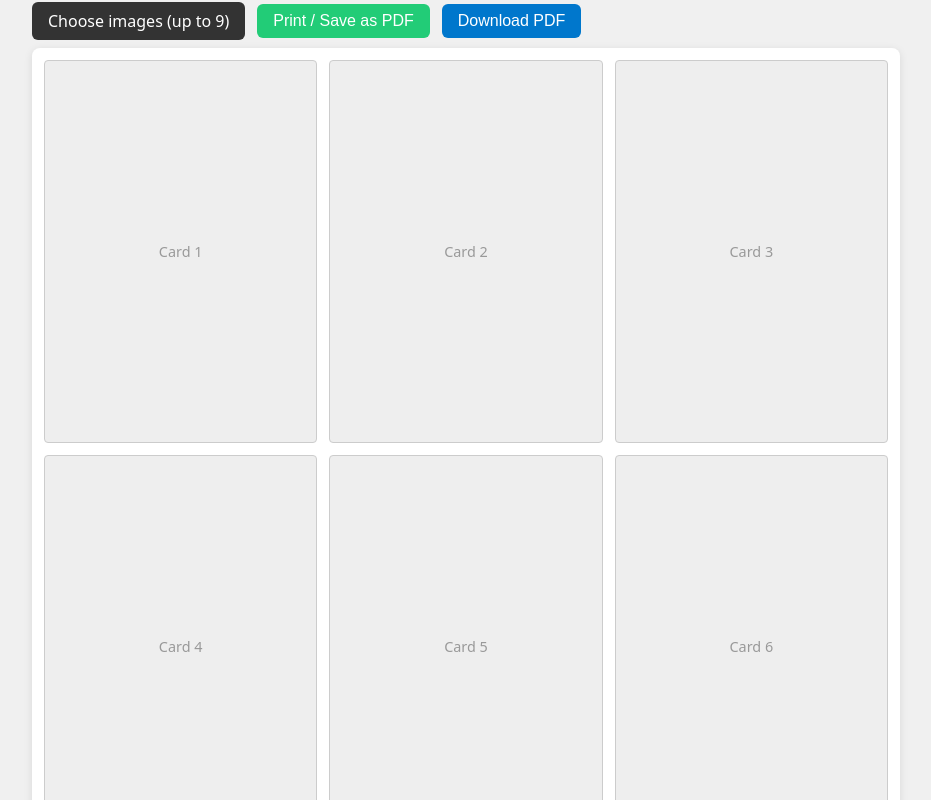
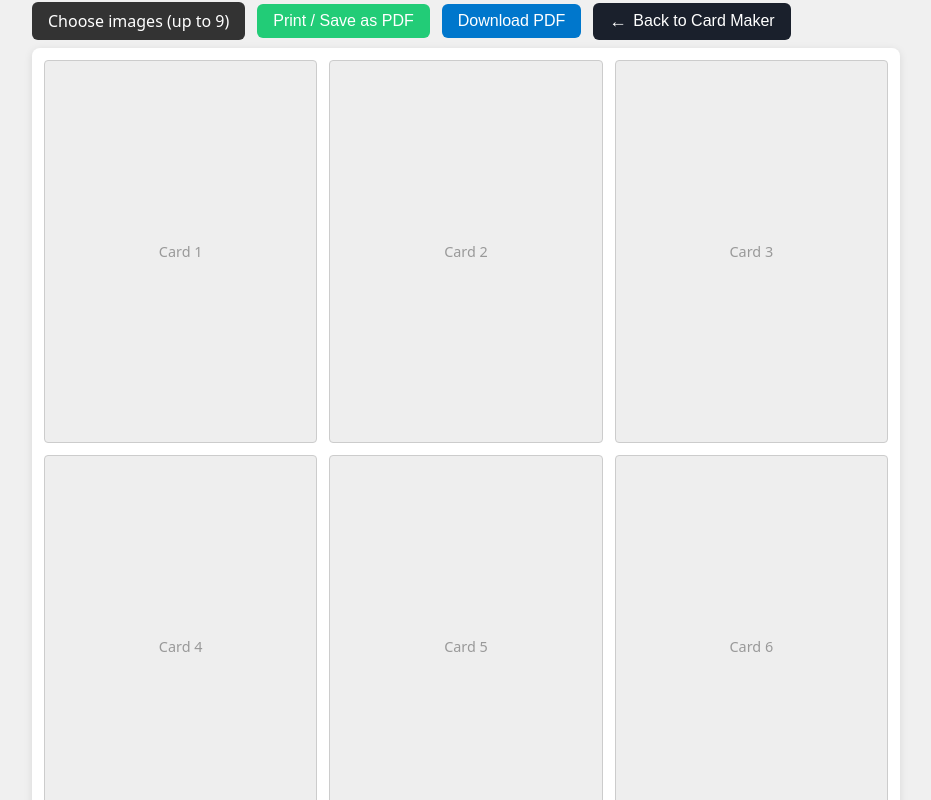
Before and after one commit to DallinVader/CardMaker, a plain HTML site: page card-grid.html in a window 1280 px wide. Shown: the part 65-865 px from the top of the page, without its empty margins (174-1105 px from the left). Drawn offline with nearby package versions, Linux system fonts and the light colour scheme.

Commit message:
Added Button To Go Back

```diff
--- a/card-grid.html
+++ b/card-grid.html
@@ -35,10 +35,22 @@
             border-radius: 6px;
             cursor: pointer;
             font-size: 1rem;
+            display: inline-flex;
+            align-items: center;
+            gap: 0.4rem;
         }
         .btn-print { background: #2c7; color: #fff; }
         .btn-pdf { background: #07c; color: #fff; }
         .btn-print:hover, .btn-pdf:hover { opacity: 0.9; }
+        .btn-back {
+            background: #1a202c;
+            color: #fff;
+        }
+        .btn-back::before {
+            content: '←';
+            font-size: 1.1rem;
+        }
+        .btn-back:hover { opacity: 0.9; }
         .grid-container {
             display: grid;
             grid-template-columns: repeat(3, 1fr);
@@ -112,6 +124,7 @@
         <input type="file" id="fileUpload" accept="image/*" multiple>
         <button type="button" class="btn-print" id="printBtn">Print / Save as PDF</button>
         <button type="button" class="btn-pdf" id="downloadPdfBtn">Download PDF</button>
+        <button type="button" class="btn-back" onclick="window.location.href='index.html'">Back to Card Maker</button>
     </div>
     <div class="grid-container" id="gridContainer"></div>
 
```
